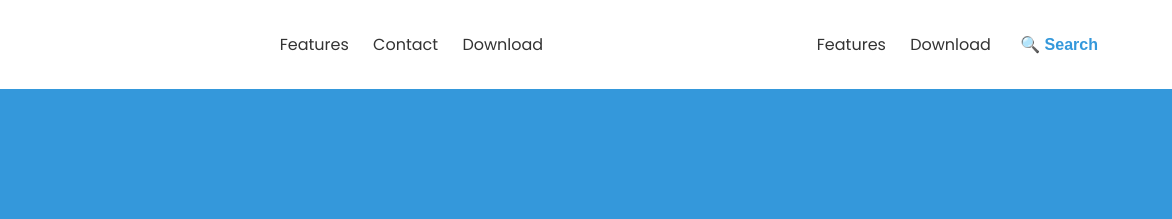
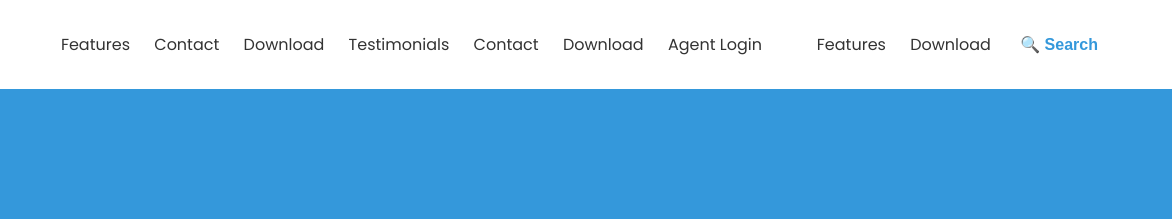
Before and after one commit to Block-devops1/bnb-site, a plain HTML site: page index.html in a window 1280 px wide. Shown: the top 219 px of the page, 108-1280 px from the left. Drawn offline with Linux system fonts and the light colour scheme.

Commit message:
commited

```diff
--- a/index.html
+++ b/index.html
@@ -17,6 +17,9 @@
                 <nav>
                    <a href="#Features">Features</a>
                    <a href="#Contact">Contact</a> <a href="#Download">Download</a>
+                   <a href="#Testimonials">Testimonials</a> <a href="#Contact">Contact</a>
+                   <a href="#Download">Download</a>
+                   <a href="agent-login.html" class="agent-link">Agent Login</a>
                 </nav>
 
                 <nav>
```
